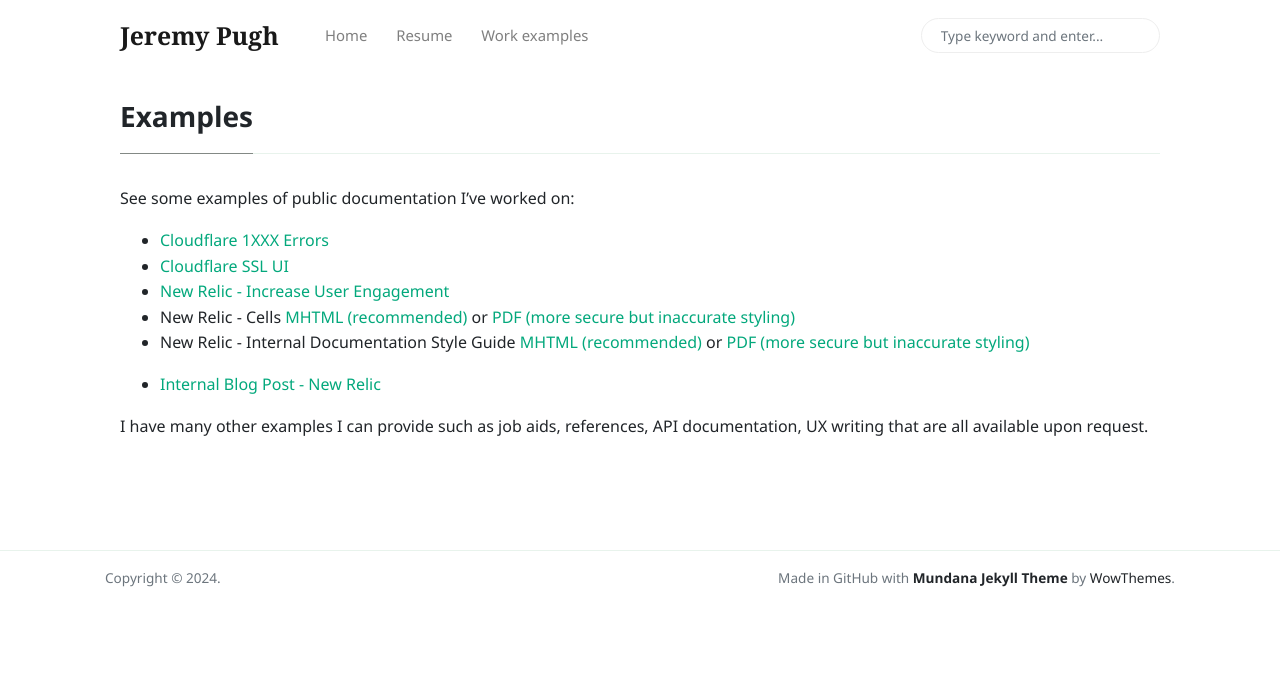
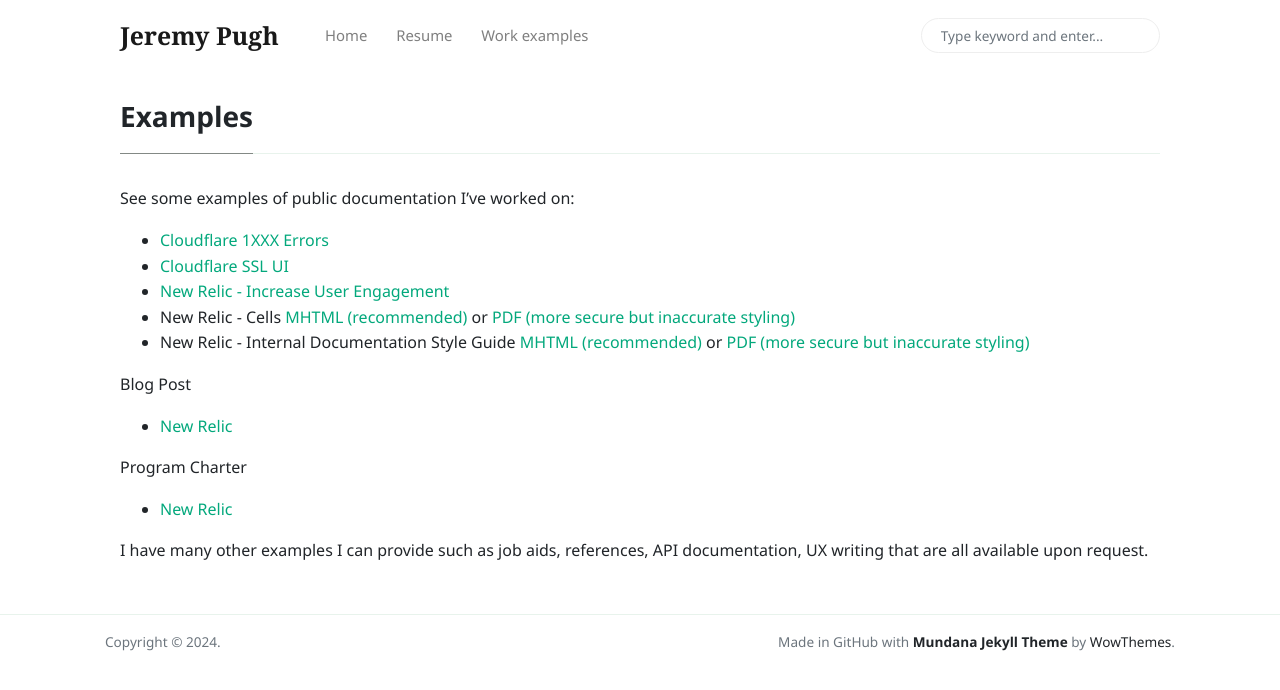
Before and after one commit to stumblefiend/jeremy.pugh, a Jekyll site: the page built from _pages/examples.md, in a window 1280 px wide. Shown: the top 690 px of the page. Built offline with Jekyll 4.4.1, drawn with Linux system fonts in a browser that asks for light colours; nearby versions of some CDN libraries.

Commit message:
Add charter example

```diff
--- a/_pages/examples.md
+++ b/_pages/examples.md
@@ -11,6 +11,10 @@ See some examples of public documentation I've worked on:
 - New Relic - Cells [MHTML (recommended)](/assets/docs/cells-new-relic.mhtml) or [PDF (more secure but inaccurate styling)](/assets/docs/cells-new-relic.pdf)
 - New Relic - Internal Documentation Style Guide [MHTML (recommended)](/assets/docs/style-guide.mhtml) or [PDF (more secure but inaccurate styling)](/assets/docs/style-guide.pdf)
 
-- [Internal Blog Post - New Relic](/assets/docs/design-changes.pdf)
+Blog Post
+- [New Relic](/assets/docs/design-changes.pdf)
+
+Program Charter
+- [New Relic](/assets/docs/charter-internal-docs.pdf)
 
 I have many other examples I can provide such as job aids, references, API documentation, UX writing that are all available upon request.
```
Also changed, not shown: 1 other file.
